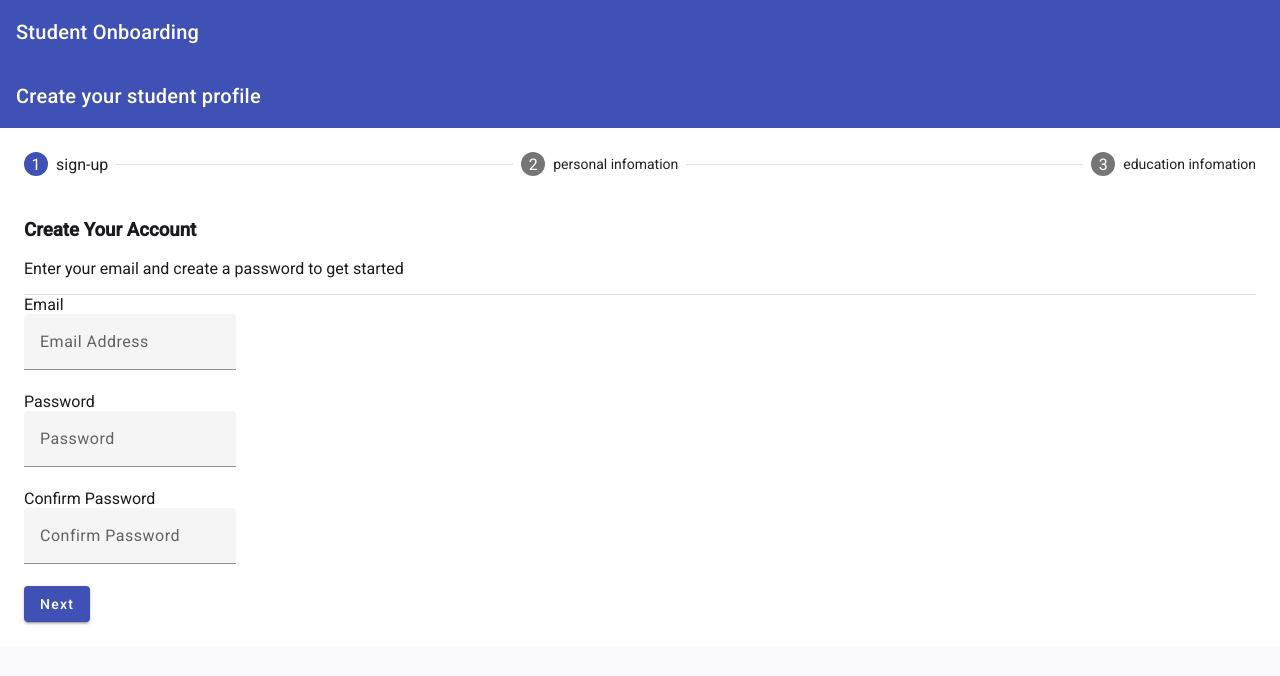
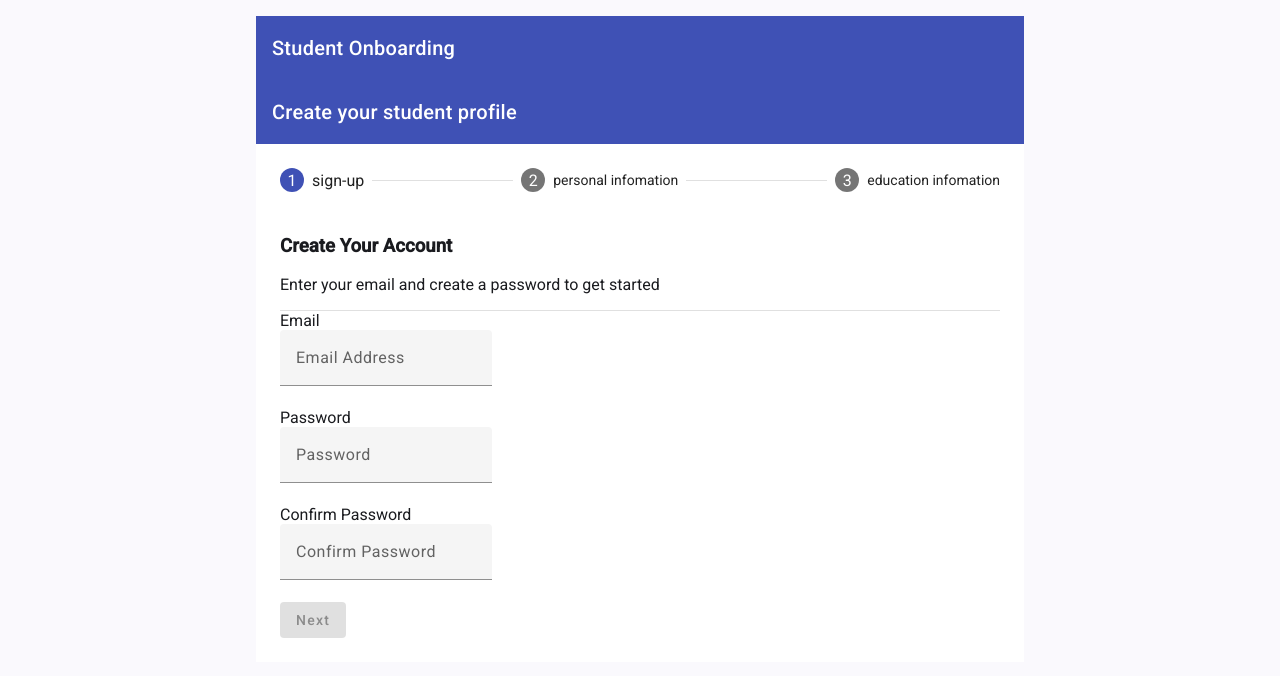
Before and after one commit to Chitturi-Prasanna/task-1, an Angular app: page / in a window 1280 px wide. Shown: the top 676 px of the page. Built offline with nearby package versions, Linux system fonts and the light colour scheme.

Commit message:
ui changes

```diff
--- a/src/app/app.component.html
+++ b/src/app/app.component.html
@@ -1,2 +1,4 @@
-<app-header></app-header>
-<app-form-container></app-form-container>
+<div class="container">
+    <app-header></app-header>
+    <app-form-container></app-form-container>
+</div>
--- a/src/app/app.component.scss
+++ b/src/app/app.component.scss
@@ -0,0 +1,5 @@
+.container{
+    width: 60%;
+    margin: auto;
+    padding: 1rem;
+}
--- a/src/app/pages/education-infomation/education-infomation.component.html
+++ b/src/app/pages/education-infomation/education-infomation.component.html
@@ -14,6 +14,13 @@
         <input matInput placeholder="High School Name" formControlName="highSchool" required>
         @if (educationGroup.get('highSchool')?.hasError('required')) {
           <mat-error color="primary">High School Name is <strong>required</strong></mat-error>
+        }
+      </mat-form-field>
+
+      <mat-form-field class="form-field">
+        <input matInput placeholder="graduationYear" formControlName="graduationYear"  required>
+        @if (educationGroup.get('graduationYear')?.hasError('required')) {
+          <mat-error color="primary">Graduation Year is <strong>required</strong></mat-error>
         }
       </mat-form-field>
 
@@ -49,6 +56,6 @@
 
   <div class="navigation-buttons">
     <button mat-raised-button matStepperPrevious color="primary">Back</button>
-    <button mat-raised-button matStepperNext color="primary">Next</button>
+    <button mat-raised-button matStepperNext color="primary" [disabled]="formGroup.invalid">Next</button>
   </div>
 </form>
--- a/src/app/pages/education-infomation/education-infomation.component.ts
+++ b/src/app/pages/education-infomation/education-infomation.component.ts
@@ -32,6 +32,8 @@ export class EducationInfomationComponent {
     educationArray: this._formBuilder.array([this.createEducationGroup()])
   });
 
+
+
   get educationArray(): FormArray {
     return this.formGroup.get('educationArray') as FormArray;
   }
@@ -46,7 +48,8 @@ export class EducationInfomationComponent {
       gpa: ['', Validators.required],
       intendedMajor: ['', Validators.required],
       secondaryMajor: [''],
-      extracurricular: ['', Validators.required]
+      extracurricular: ['', Validators.required],
+      graduationYear:['', Validators.required]
     });
   }
 
--- a/src/app/pages/personal-infomation/personal-infomation.component.html
+++ b/src/app/pages/personal-infomation/personal-infomation.component.html
@@ -6,7 +6,7 @@
         Tell us a bit about yourself
     </p>
     <mat-divider></mat-divider>
-    <div>
+    <div class="names">
         <mat-form-field>
             <input matInput placeholder="First Name" formControlName="firstName" required>
             @if (formGroup.controls['firstName'].hasError('required')) {
@@ -64,6 +64,6 @@
 
     <div class="navigation-buttons">
         <button mat-raised-button matStepperPrevious color="primary">Back</button>
-        <button mat-raised-button matStepperNext color="primary">Next</button>
+        <button mat-raised-button matStepperNext color="primary" [disabled]="formGroup.invalid">Next</button>
     </div>
 </form>
--- a/src/app/pages/personal-infomation/personal-infomation.component.scss
+++ b/src/app/pages/personal-infomation/personal-infomation.component.scss
@@ -8,3 +8,8 @@
     display: flex;
     gap:1rem
 }
+
+.names{
+    display: flex;
+    gap:1rem
+}
--- a/src/app/pages/sign-up/sign-up.component.html
+++ b/src/app/pages/sign-up/sign-up.component.html
@@ -38,6 +38,6 @@
     </div>
 
     <div>
-        <button mat-raised-button matStepperNext type="submit" color="primary">Next</button>
+        <button mat-raised-button matStepperNext [disabled]="formGroup.invalid" type="submit" color="primary">Next</button>
     </div>
 </form>
```
Also changed, not shown: src/app/shared/header/header.component.scss (line endings or trailing spaces).
